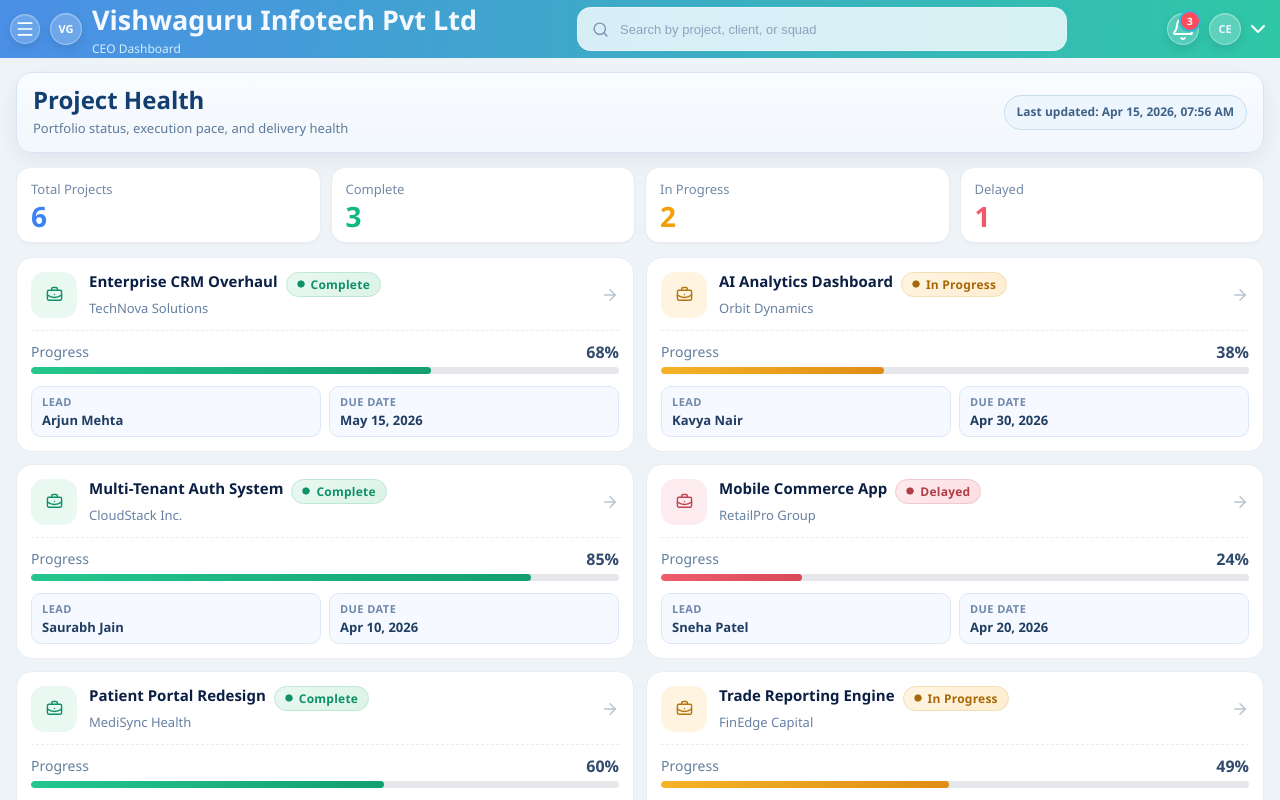
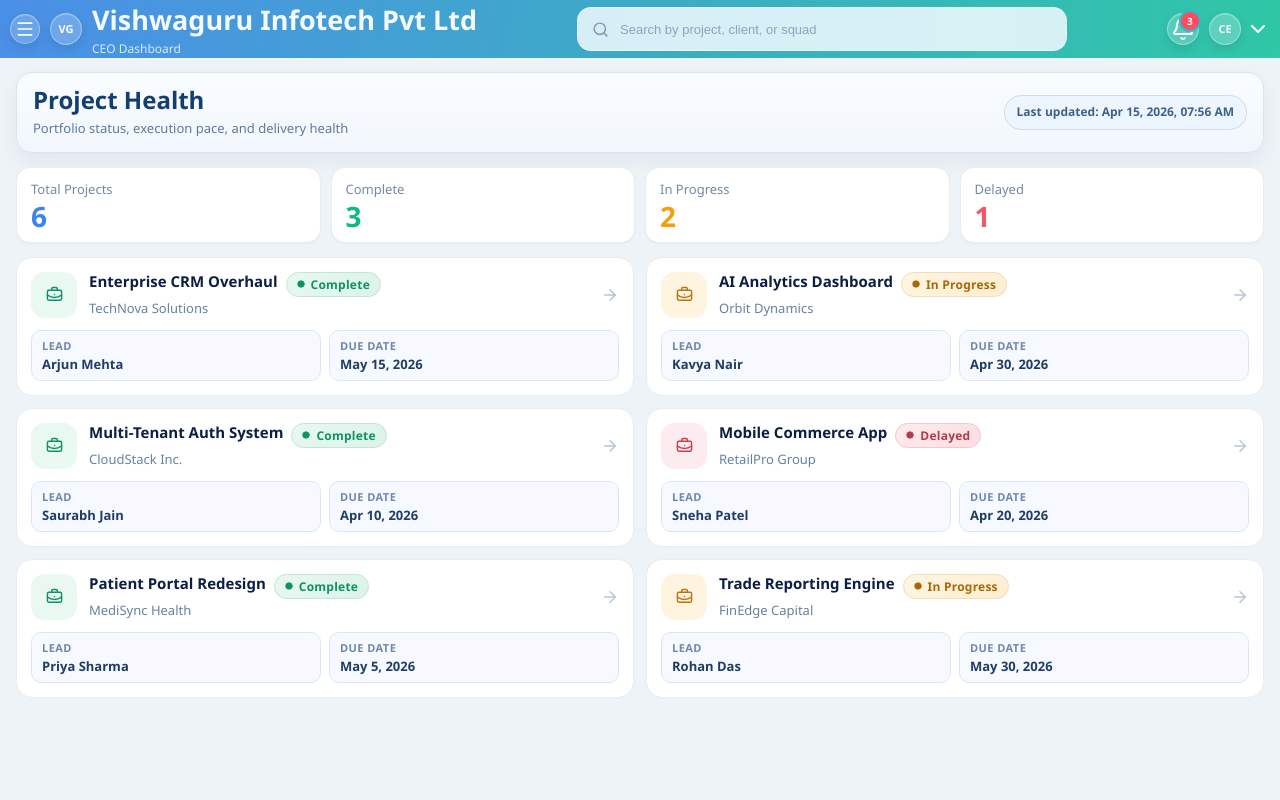
Before and after one commit to Tanu123T/CEODashboard, a React (Vite) app in the folder ceodashboard/: page /projects in a window 1280 px wide. Built offline with nearby package versions, Linux system fonts and the light colour scheme.

Commit message:
alignment ofleast priority cards in employee hub

```diff
--- a/ceodashboard/src/pages/Employees/EmployeeDetail.css
+++ b/ceodashboard/src/pages/Employees/EmployeeDetail.css
@@ -978,8 +978,8 @@
 
 /* ==================== EDUCATION ==================== */
 .ed-education-list {
-  display: flex;
-  flex-direction: column;
+  display: grid;
+  grid-template-columns: repeat(auto-fit, minmax(300px, 1fr));
   gap: 16px;
 }
 
@@ -1049,8 +1049,8 @@
 
 /* ==================== ACHIEVEMENTS ==================== */
 .ed-achievements-grid {
-  display: flex;
-  flex-direction: column;
+  display: grid;
+  grid-template-columns: repeat(auto-fit, minmax(300px, 1fr));
   gap: 12px;
 }
 
@@ -2615,8 +2615,8 @@
 
 /* ==================== EDUCATION ==================== */
 .ed-education-list {
-  display: flex;
-  flex-direction: column;
+  display: grid;
+  grid-template-columns: repeat(auto-fit, minmax(250px, 1fr));
   gap: 10px;
 }
 
@@ -2666,8 +2666,8 @@
 
 /* ==================== ACHIEVEMENTS ==================== */
 .ed-achievements-list {
-  display: flex;
-  flex-direction: column;
+  display: grid;
+  grid-template-columns: repeat(auto-fit, minmax(250px, 1fr));
   gap: 10px;
 }
 
--- a/ceodashboard/src/pages/Project/project.css
+++ b/ceodashboard/src/pages/Project/project.css
@@ -236,52 +236,6 @@
   margin-top: 0;
 }
 
-.project-progress-block {
-  margin-top: 12px;
-  padding-top: 10px;
-  border-top: 1px dashed #e6edf6;
-}
-
-.project-progress-head {
-  display: flex;
-  justify-content: space-between;
-  align-items: center;
-  color: #627f9f;
-  font-size: 14px;
-}
-
-.project-progress-head strong {
-  color: #314a6c;
-  font-size: 16px;
-}
-
-.project-progress-track {
-  margin-top: 4px;
-  width: 100%;
-  height: 7px;
-  border-radius: 999px;
-  background: #e5e7eb;
-  overflow: hidden;
-}
-
-.project-progress-fill {
-  display: block;
-  height: 100%;
-  border-radius: inherit;
-}
-
-.project-progress-fill.complete {
-  background: linear-gradient(90deg, #24c78d 0%, #149f70 100%);
-}
-
-.project-progress-fill.in-progress {
-  background: linear-gradient(90deg, #f5b328 0%, #e08d14 100%);
-}
-
-.project-progress-fill.delayed {
-  background: linear-gradient(90deg, #ef5d6c 0%, #d84a58 100%);
-}
-
 .project-meta-row {
   margin-top: 12px;
   display: grid;
@@ -313,6 +267,14 @@
   color: #203d63;
   font-weight: 700;
   font-size: 13px;
+}
+
+/* Hide all progress bars */
+.project-progress-block,
+.project-progress-head,
+.project-progress-track,
+.project-progress-fill {
+  display: none !important;
 }
 
 .project-section-heading {
--- a/ceodashboard/src/pages/Project/project.jsx
+++ b/ceodashboard/src/pages/Project/project.jsx
@@ -303,19 +303,6 @@ const Projects = () => {
               <ArrowRight size={18} className="project-arrow" />
             </div>
 
-            <div className="project-progress-block">
-              <div className="project-progress-head">
-                <span>Progress</span>
-                <strong>{project.progress}%</strong>
-              </div>
-              <div className="project-progress-track">
-                <span
-                  className={`project-progress-fill ${project.statusTone}`}
-                  style={{ width: `${project.progress}%` }}
-                />
-              </div>
-            </div>
-
             <div className="project-meta-row">
               <article className="meta-chip">
                 <p>Lead</p>
```
